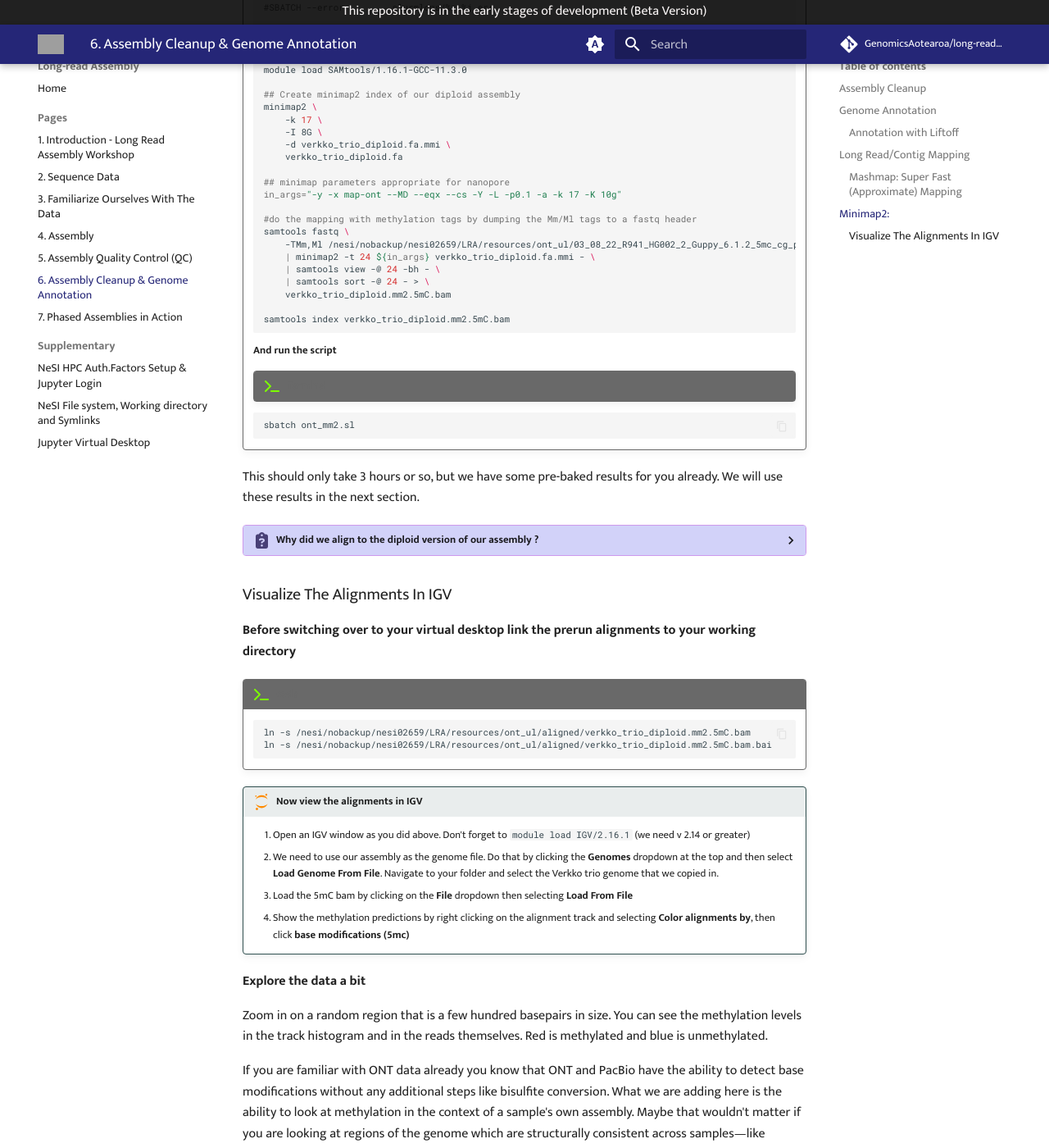
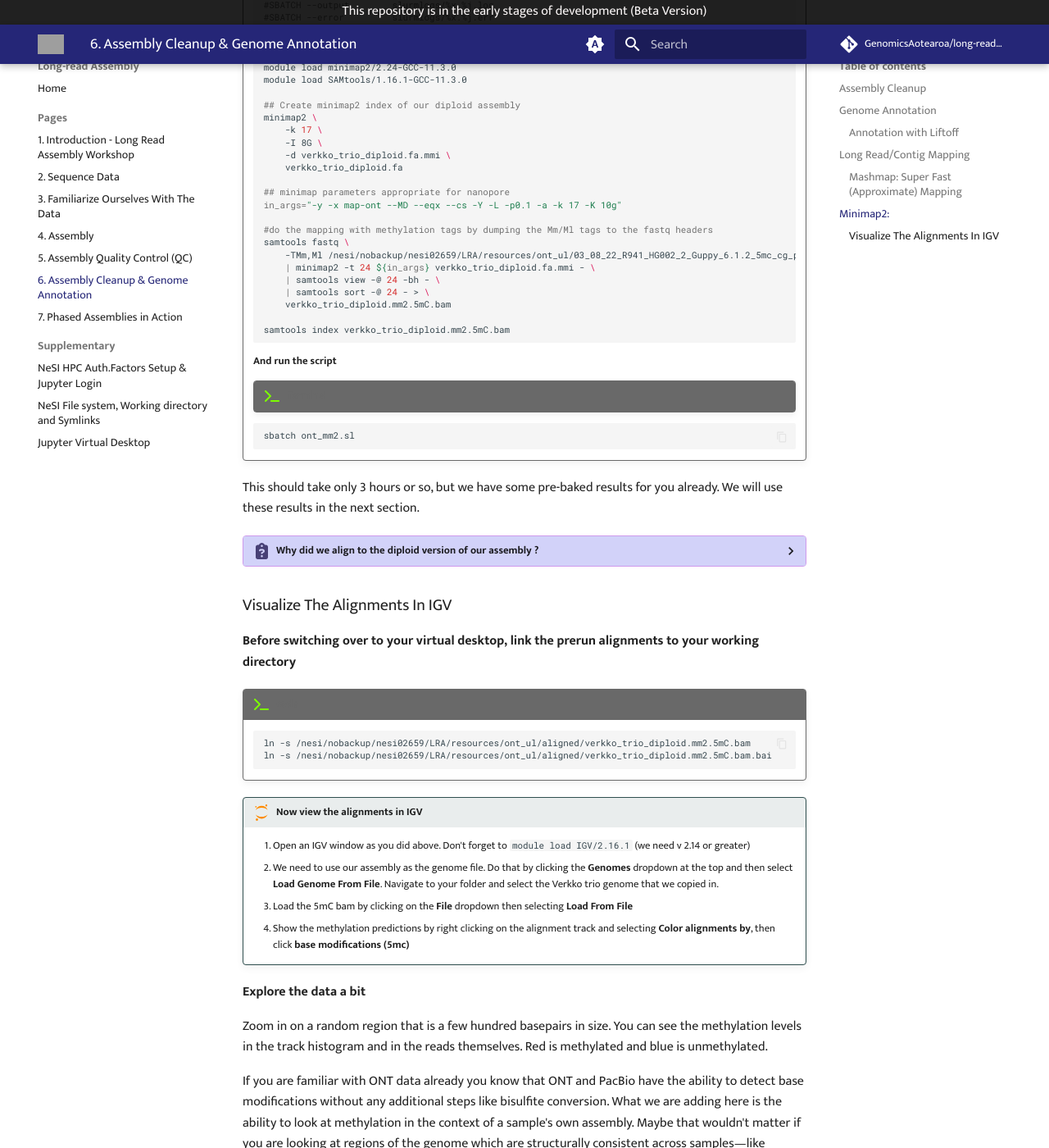
Before and after one commit to GenomicsAotearoa/long-read-assembly, an MkDocs documentation site: the page built from docs/pages/day3b_assembly_cleanup_annotation.md, in a window 1280 px wide and 1400 px high, scrolled down 10439 px. Shown: the whole window at 82% size. Built offline with MkDocs 1.6.1 and Material for MkDocs 9.7.7, drawn with Linux system fonts in a browser that asks for light colours; comment, search, counter and statistics services are not loaded; some of the changed text lies outside the part shown; grey boxes are pictures that could not be loaded.

Commit message:
fixed minor formatting issues

````diff
--- a/docs/pages/day3b_assembly_cleanup_annotation.md
+++ b/docs/pages/day3b_assembly_cleanup_annotation.md
@@ -251,7 +251,7 @@
     href="https://www.ebi.ac.uk/interpro/about/interproscan/">InterProScan</a>
     can give you functional annotations relatively quickly. If you are able to
     share your data with NCBI and your assembly is the best assembly (or if the
-    community agrees it is otherwise preferred), they NCBI annotation team will
+    community agrees it is otherwise preferred), the NCBI annotation team will
     annotate it for you using their automated pipeline. <a
     href="https://gff3toolkit.readthedocs.io/">GFF3 Toolkit</a> can be useful
     when working with GFF3 files, and <a
@@ -387,7 +387,9 @@
 
     `-db` specifies the location of the SQLite database of features extracted by Liftoff from the GFF file with the input annotations for the reference.
 
-    `-o` specifies the location of the GFF file with the output annotations for the target. The two positional parameters at the end are respectively the target assembly (our HG002 assembly) and the reference assembly (T2T-CHM13). Run the following command to see all the options described in more detail:
+    `-o` specifies the location of the GFF file with the output annotations for the target.
+
+    The two positional parameters at the end are respectively the target assembly (our HG002 assembly) and the reference assembly (T2T-CHM13). Run the following command to see all the options described in more detail:
 
     `liftoff -h`
 
@@ -590,7 +592,7 @@
 
 1. This could all be automated, of course. The T2T and HPRC consortiums have workflows that go through assemblies to determine T2T status at the chromosomal level, but those workflows are pretty similar to what we did above, actually.
 
-2. Not having base-level information is actually ok for what we just did. If you would like base level information at only a few fold the run cost of mashmap (so still very fast), then you probably want to check out [wfmash](https://github.com/waveygang/wfmash/blob/master/README.md). It can be used for alignments of long reads (100kb+) or assemblies at very large scales.
+2. Not having base-level information is actually ok for what we just did. If you would like base level information at only a few fold of the run cost of mashmap (so still very fast), then you probably want to check out [wfmash](https://github.com/waveygang/wfmash/blob/master/README.md). It can be used for alignments of long reads (100kb+) or assemblies at very large scales.
 
 ## Minimap2:
 If you are mapping long read data and you'd like to have base-level alignment, minimap2 is probably your first stop.
@@ -658,7 +660,7 @@
     ## minimap parameters appropriate for nanopore
     in_args="-y -x map-ont --MD --eqx --cs -Y -L -p0.1 -a -k 17 -K 10g"
 
-    #do the mapping with methylation tags by dumping the Mm/Ml tags to a fastq header
+    #do the mapping with methylation tags by dumping the Mm/Ml tags to the fastq headers
     samtools fastq \
         -TMm,Ml /nesi/nobackup/nesi02659/LRA/resources/ont_ul/03_08_22_R941_HG002_2_Guppy_6.1.2_5mc_cg_prom_sup.bam \
         | minimap2 -t 24 ${in_args} verkko_trio_diploid.fa.mmi - \
@@ -674,7 +676,7 @@
     ```bash
     sbatch ont_mm2.sl
     ```
-This should only take 3 hours or so, but we have some pre-baked results for you already. We will use these results in the next section.
+This should take only 3 hours or so, but we have some pre-baked results for you already. We will use these results in the next section.
 
 
 ??? clipboard-question "Why did we align to the diploid version of our assembly ?"
@@ -683,7 +685,7 @@
 
 ### Visualize The Alignments In IGV
 
-**Before switching over to your virtual desktop link the prerun alignments to your working directory**
+**Before switching over to your virtual desktop, link the prerun alignments to your working directory**
 
 !!! terminal "code"
 
````
Also changed, not shown: other parts of docs/pages/day3b_assembly_cleanup_annotation.md (+2 -2 lines), docs/pages/day1a_read_inputs.md (+1 -1 lines), docs/pages/day1b_familiarise_w_data.md (+9 -9 lines), docs/pages/day3c_phased_assemblies_in_action.md (+8 -8 lines).
